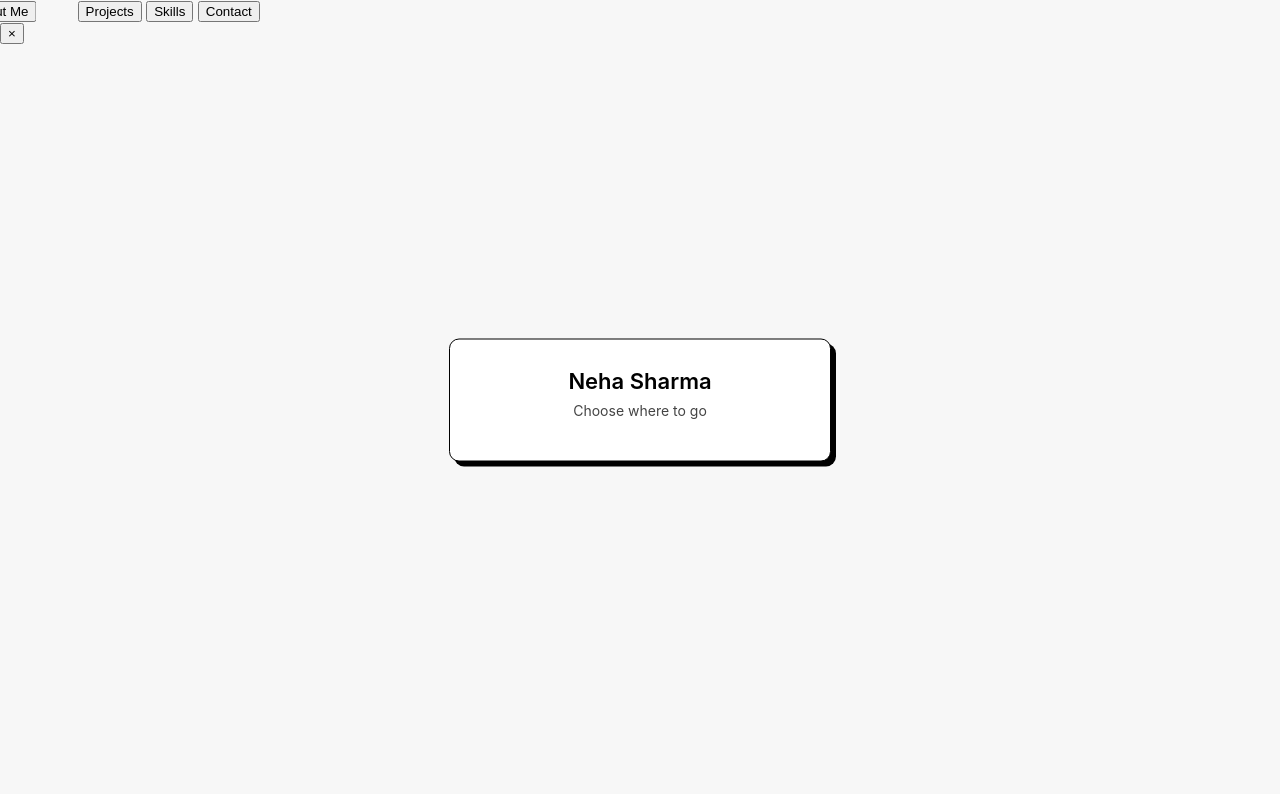
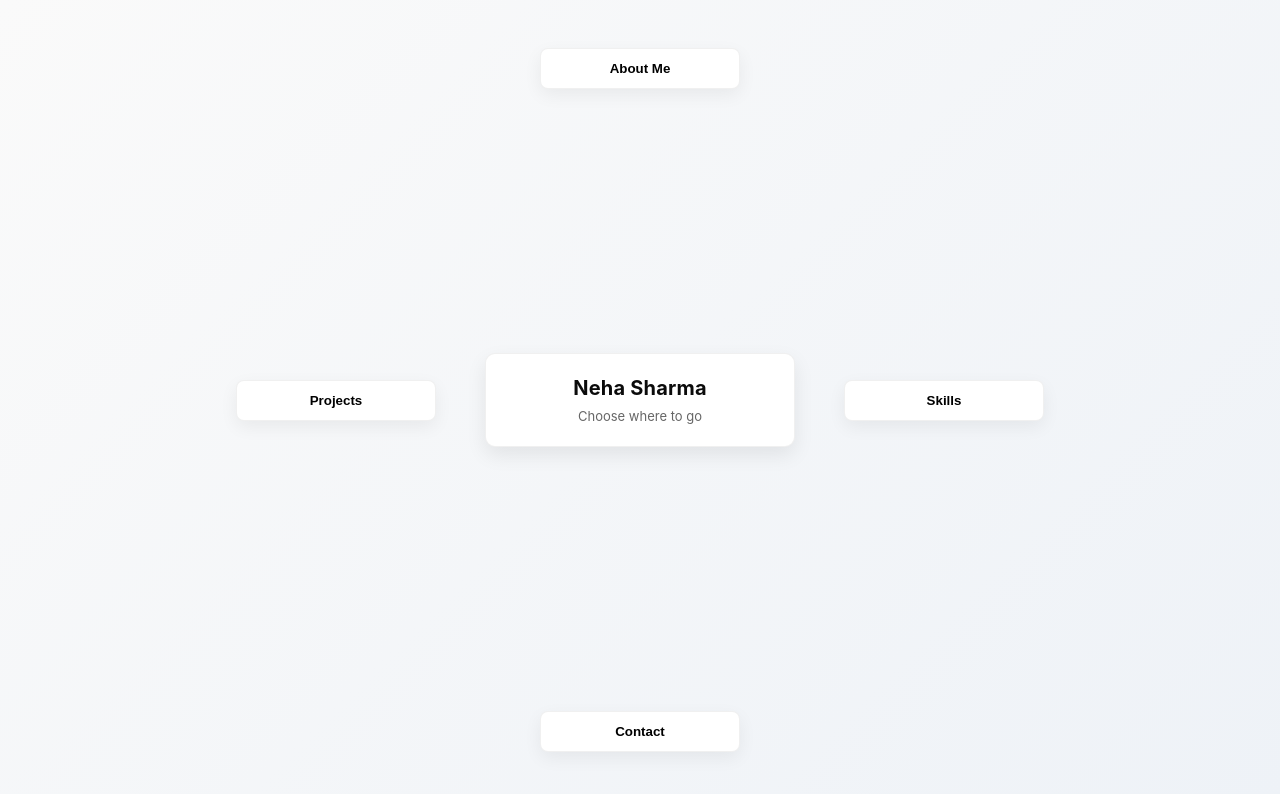
Before and after one commit to NehaSama4833/portfolio-website, a plain HTML site: page index.html in a window 1280 px wide. Drawn offline with Linux system fonts and the light colour scheme.

Commit message:
Updated style.css

```diff
--- a/style.css
+++ b/style.css
@@ -1,84 +1,118 @@
-body {
-  margin: 0;
-  padding: 0;
-  background: #f7f7f7;
-  font-family: "Inter", sans-serif;
-  height: 100vh;
-  overflow: hidden;
+:root{
+  --bg1:#fafafa;
+  --bg2:#eef2f7;
+  --card:#ffffff;
+  --accent:#0b0b0b;
+  --muted:#666;
+  --glass: rgba(255,255,255,0.7);
 }
 
-
-.grid {
-  position: absolute;
-  width: 100%;
-  height: 100%;
-  background-image:
-    linear-gradient(#dcdcdc 1px, transparent 1px),
-    linear-gradient(90deg, #dcdcdc 1px, transparent 1px);
-  background-size: 40px 40px;
+*{box-sizing:border-box}
+html,body,#modal{height:100%}
+body{
+  margin:0;
+  font-family:Inter,ui-sans-serif,system-ui,-apple-system,"Segoe UI",Roboto,"Helvetica Neue",Arial;
+  background: linear-gradient(135deg,var(--bg1),var(--bg2));
+  -webkit-font-smoothing:antialiased;
+  -moz-osx-font-smoothing:grayscale;
+  color:var(--accent);
+  min-height:100vh;
 }
 
-
-.center-card {
-  position: absolute;
-  top: 50%;
-  left: 50%;
-  transform: translate(-50%, -50%);
-  background: white;
-  padding: 28px 40px;
-  border-radius: 10px;
-  border: 1.5px solid #000;
-  box-shadow: 5px 5px 0px #000;
-  text-align: center;
-  width: 300px;
+.page{
+  position:relative;
+  min-height:100vh;
+  display:grid;
+  place-items:center;
+  padding:48px 24px;
+  gap:24px;
 }
 
-.center-card h1 {
-  margin: 0;
-  font-size: 22px;
-  font-weight: 600;
+.center-card{
+  position:relative;
+  z-index:2;
+  width:310px;
+  background:var(--card);
+  border-radius:10px;
+  padding:22px 24px;
+  text-align:center;
+  box-shadow:0 8px 20px rgba(15,15,15,0.08);
+  border:1px solid rgba(0,0,0,0.06);
+}
+.center-card h1{margin:0;font-size:20px;letter-spacing:0.2px}
+.subtitle{margin:8px 0 0;color:var(--muted);font-size:13px}
+
+.box{
+  position:relative;
+  background:var(--card);
+  border:1px solid rgba(0,0,0,0.06);
+  padding:12px 18px;
+  border-radius:8px;
+  cursor:pointer;
+  transition:transform .25s ease, box-shadow .25s ease;
+  font-weight:600;
+  box-shadow:0 6px 18px rgba(12,12,12,0.06);
+}
+.box:hover{transform:translateY(-6px);box-shadow:0 14px 28px rgba(12,12,12,0.08)}
+
+@media(min-width:880px){
+  .page{
+    grid-template-areas:
+      ". top ."
+      "left center right"
+      ". bottom .";
+    grid-template-columns: 1fr 360px 1fr;
+    grid-template-rows: auto 1fr auto;
+  }
+  .center-card{grid-area:center}
+  .about{grid-area:top; justify-self:center}
+  .projects{grid-area:left; justify-self:end}
+  .skills{grid-area:right; justify-self:start}
+  .contact{grid-area:bottom; justify-self:center}
+  .about, .projects, .skills, .contact {width:200px}
 }
 
-.center-card p {
-  margin-top: 8px;
-  font-size: 14px;
-  color: #444;
+@media(max-width:879px){
+  .page{display:flex;flex-direction:column;align-items:center}
+  .about,.projects,.skills,.contact{width:92%;margin-top:12px}
+  .center-card{width:92%}
 }
 
-
-.nav {
-  position: absolute;
-  background: #fff;
-  padding: 10px 18px;
-  border: 1.5px solid #000;
-  box-shadow: 4px 4px 0px #000;
-  border-radius: 6px;
-  font-weight: 500;
+.modal{display:none;position:fixed;inset:0;z-index:30;align-items:center;justify-content:center}
+.modal.show{display:flex}
+.overlay{position:absolute;inset:0;background:rgba(6,10,18,0.45);backdrop-filter:blur(4px)}
+.modal-card{
+  position:relative;
+  width:min(720px,94%);
+  max-height:86vh;
+  overflow:auto;
+  background:linear-gradient(180deg,var(--glass),rgba(255,255,255,0.95));
+  border-radius:12px;
+  padding:26px;
+  box-shadow:0 24px 60px rgba(8,8,8,0.4);
+  border:1px solid rgba(0,0,0,0.06);
+  transform:translateY(18px) scale(.995);
+  opacity:0;
+  transition:all .28s cubic-bezier(.2,.9,.2,1);
+}
+.modal.show .modal-card{transform:none;opacity:1}
+.close{
+  position:absolute;right:10px;top:8px;background:none;border:0;font-size:22px;cursor:pointer;color:var(--muted)
 }
 
+.modal-content h2{margin:0 0 8px;font-size:18px}
+.modal-content p{color:var(--muted);line-height:1.5}
+.list{display:flex;flex-wrap:wrap;gap:8px;margin-top:10px}
+.chip{padding:6px 10px;border-radius:999px;border:1px solid rgba(0,0,0,0.06);background:#fff;font-size:13px}
 
-.about {
-  top: 12%;
-  left: 50%;
-  transform: translateX(-50%);
+.project-list{margin-top:12px;display:flex;flex-direction:column;gap:8px}
+.project-item{padding:10px;border-radius:8px;background:rgba(255,255,255,0.9);border:1px solid rgba(0,0,0,0.04)}
+.project-item a{color:var(--accent);text-decoration:none;font-weight:600}
+
+.links-row{display:flex;gap:12px;margin-top:16px}
+.link-btn{padding:8px 12px;border-radius:8px;border:1px solid rgba(0,0,0,0.06);background:#fff;text-decoration:none;color:var(--accent);font-weight:600}
+
+@media(max-width:520px){
+  .modal-card{padding:18px}
+  .close{top:6px;right:8px}
 }
-
-.projects {
-  top: 45%;
-  left: 15%;
-}
-
-.skills {
-  top: 45%;
-  right: 15%;
-}
-
-.contact {
-  bottom: 12%;
-  left: 20%;
-}
-
-.resume {
-  bottom: 12%;
-  right: 20%;
-}
```
